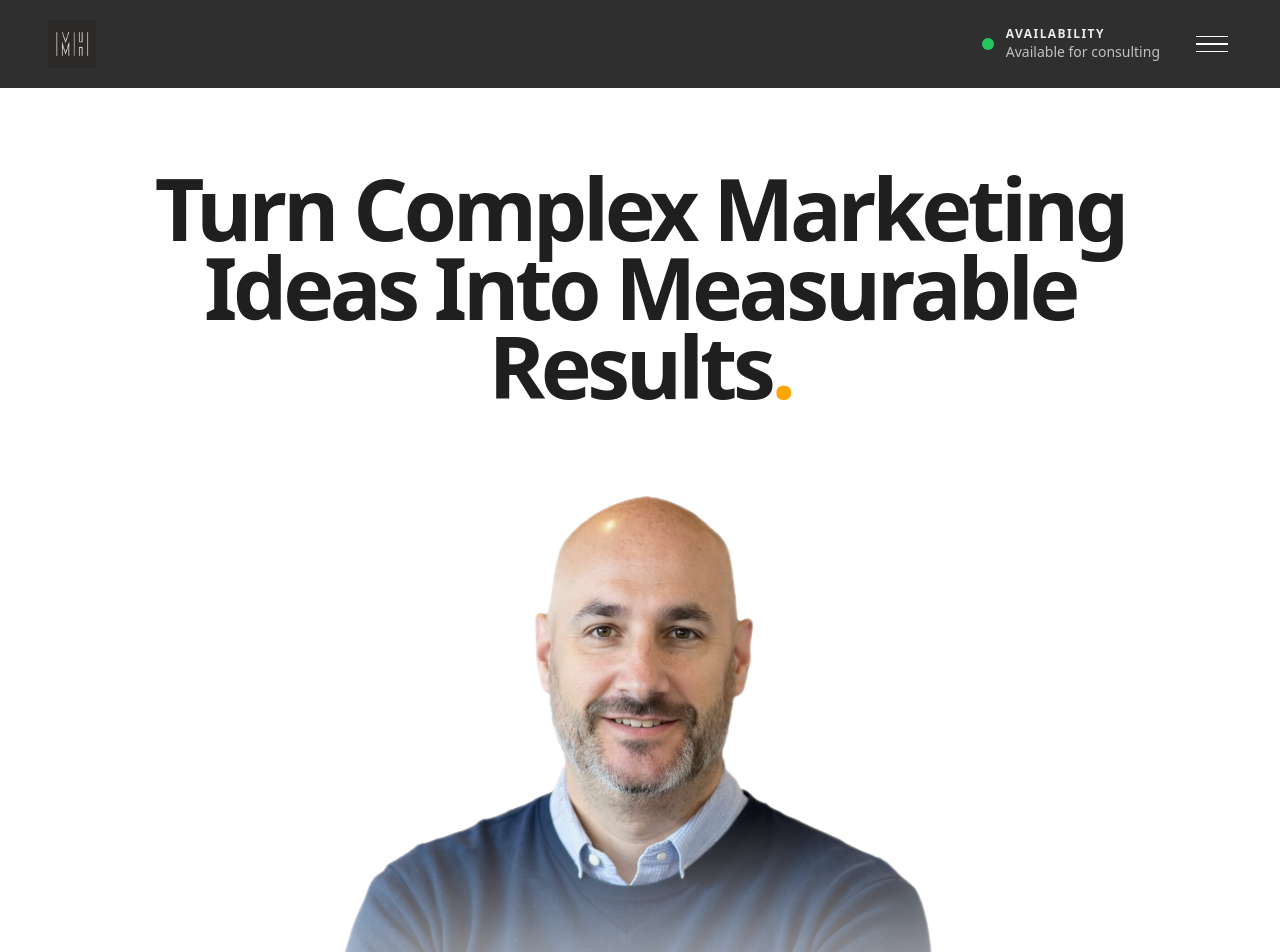
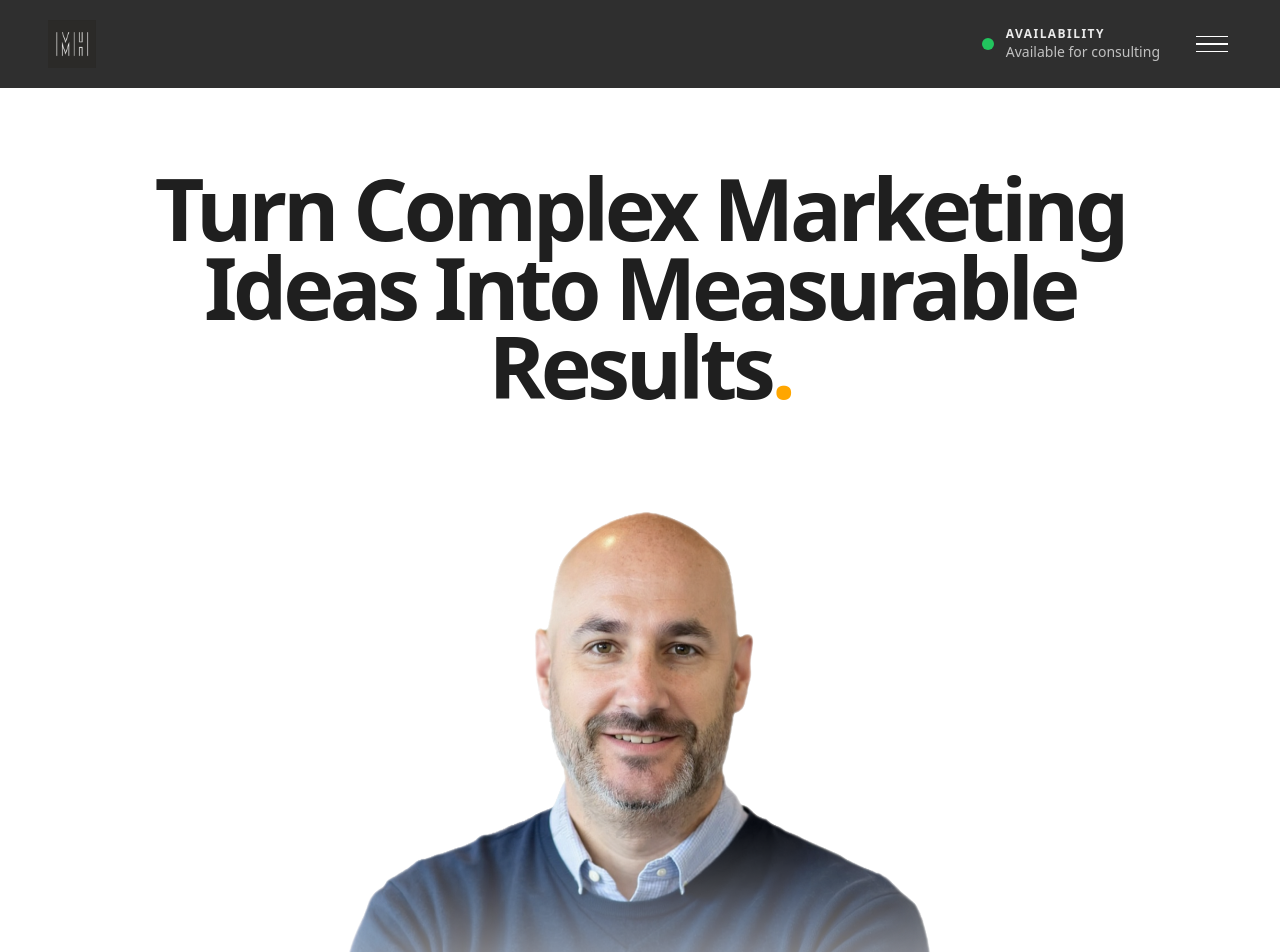
Before and after one commit to mrh1976/mherron, a React (Vite) app: page / in a window 1280 px wide. Shown: the top 952 px of the page. Built offline with nearby package versions, Linux system fonts and the light colour scheme.

Commit message:
Update Index.tsx

```diff
--- a/client/pages/Index.tsx
+++ b/client/pages/Index.tsx
@@ -529,7 +529,7 @@ export default function Index() {
     </h1>
 
     {/* Hero Image */}
-    <div className="mt-6 flex justify-center relative z-10">
+    <div className="mt-10 flex justify-center relative z-10">
       <img
         src="/MikeHerronHeadshot2026.png"
         alt="Mike Herron"
```
